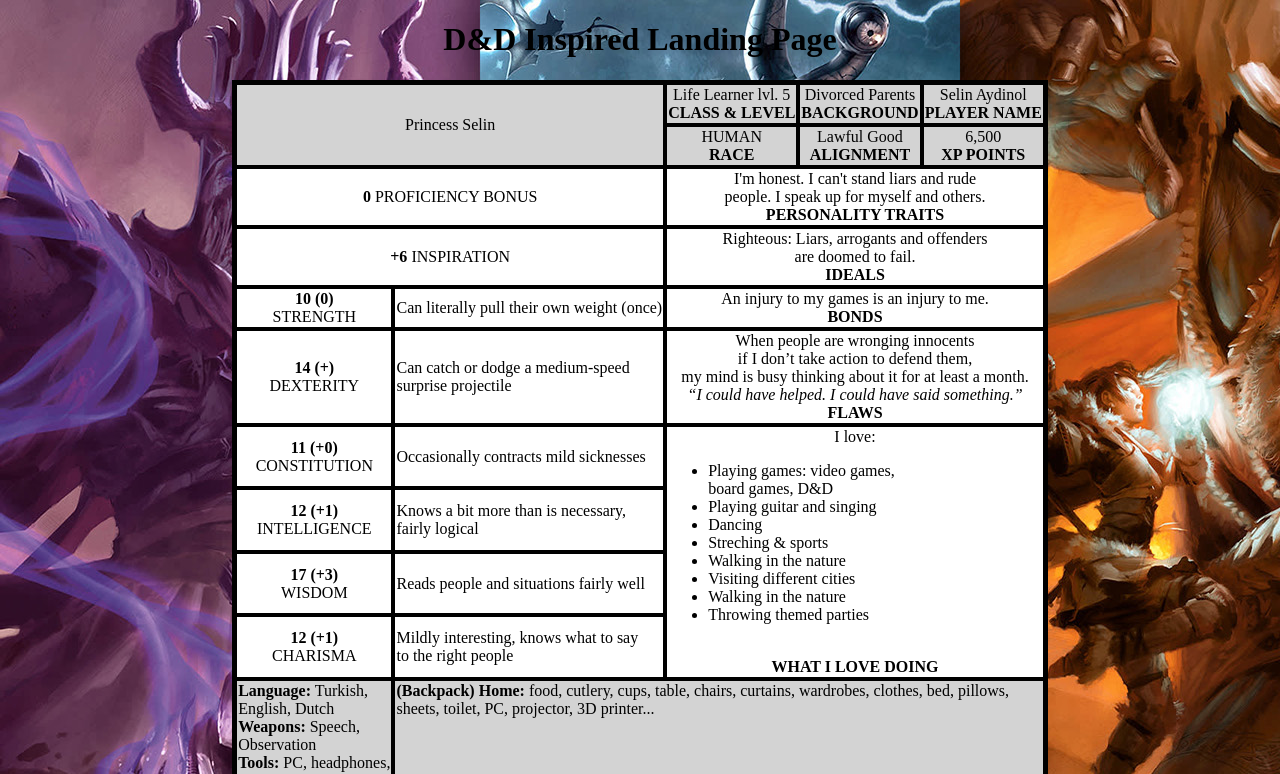
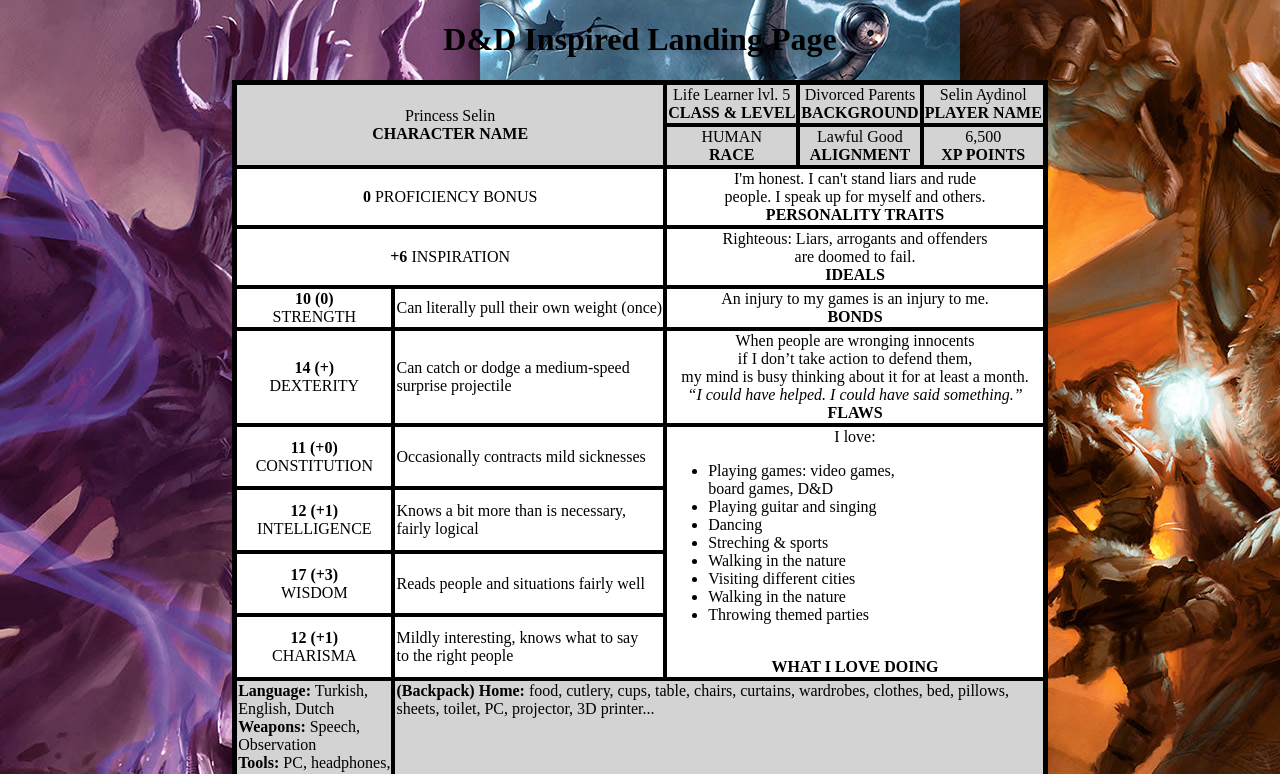
Before and after one commit to AYDINOL/Training, a plain HTML site: page index.html in a window 1280 px wide. Shown: the top 774 px of the page. Drawn offline with Linux system fonts and the light colour scheme.

Commit message:
Update index.html

```diff
--- a/index.html
+++ b/index.html
@@ -10,7 +10,7 @@
         <thead>
         </tr>
         <tr bgcolor="lightgrey" align="center">
-            <td colspan="2" rowspan="2">Princess Selin</td>
+            <td colspan="2" rowspan="2">Princess Selin<br/> <strong>CHARACTER NAME</strong></td>
             <td>Life Learner lvl. 5 <br/>
                 <strong>CLASS & LEVEL</strong></td>
             <td>Divorced Parents <br/>
```
